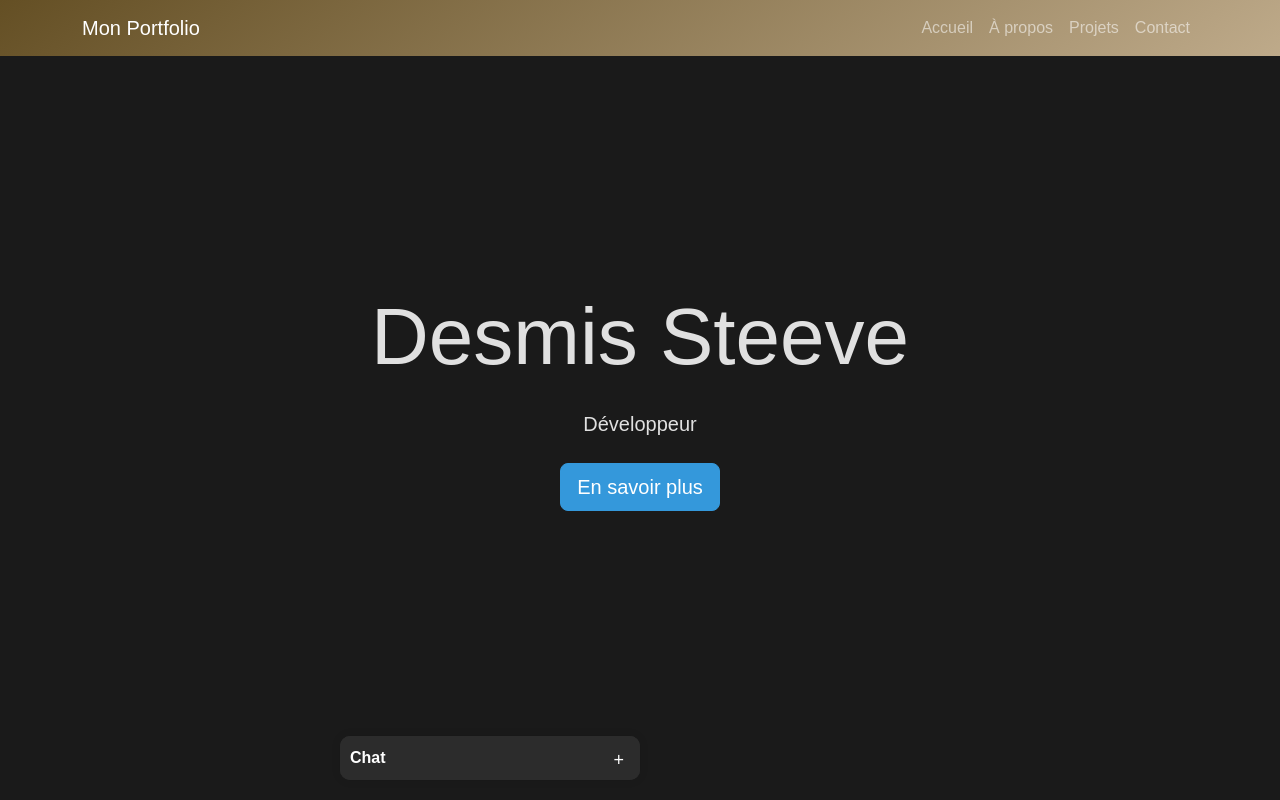
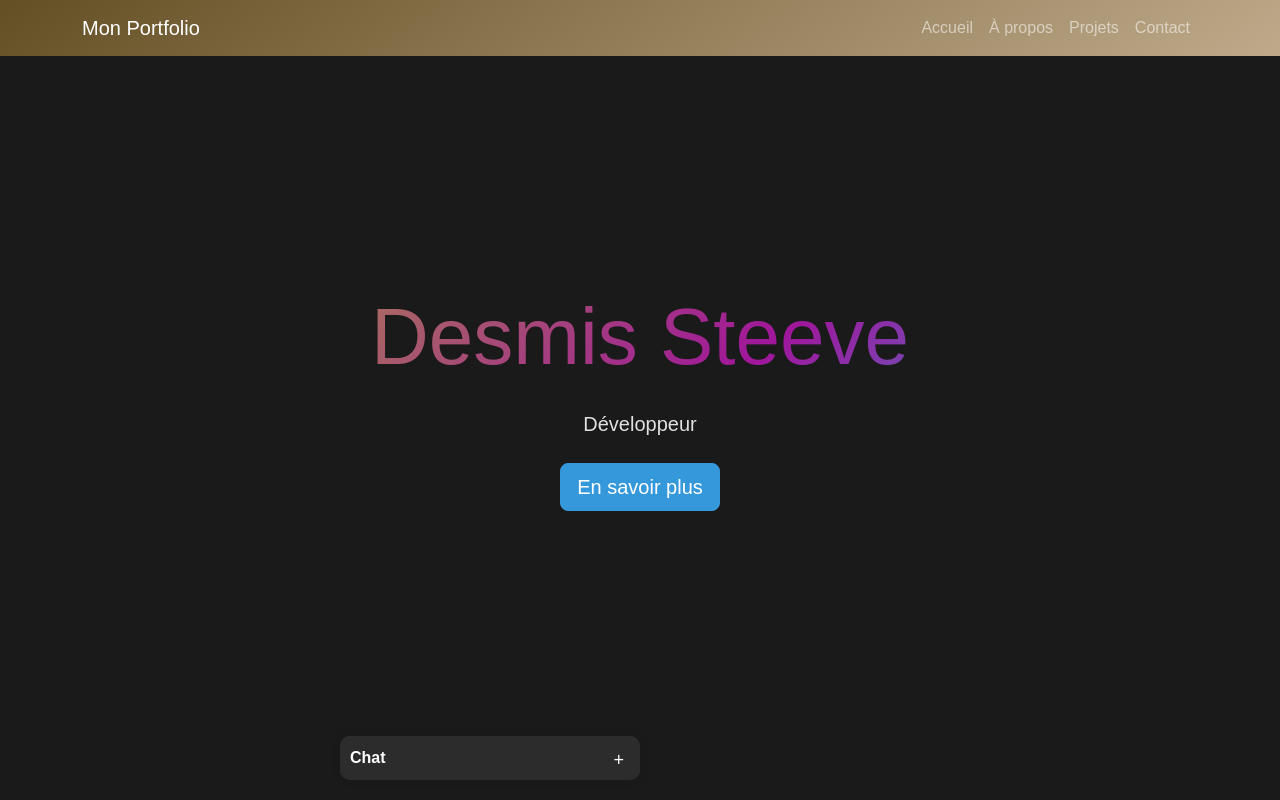
Before and after one commit to SteeveDD/portfolio, a plain HTML site: page index.html in a window 1280 px wide. Shown: the top 800 px of the page. Drawn offline with nearby package versions, Linux system fonts and the light colour scheme.

Commit message:
update styles.css

```diff
--- a/styles.css
+++ b/styles.css
@@ -30,7 +30,7 @@ body {
     background: linear-gradient(145deg, #644f24, var(--accent-color));
 }
 
-/* .animate-character {
+.animate-character {
     background-image: linear-gradient(
         -225deg,
         #3498db 0%,
@@ -42,7 +42,7 @@ body {
     -webkit-background-clip: text;
     -webkit-text-fill-color: transparent;
     animation: textclip 10s linear infinite;
-} */
+}
 
 @keyframes textclip {
     to {
```
